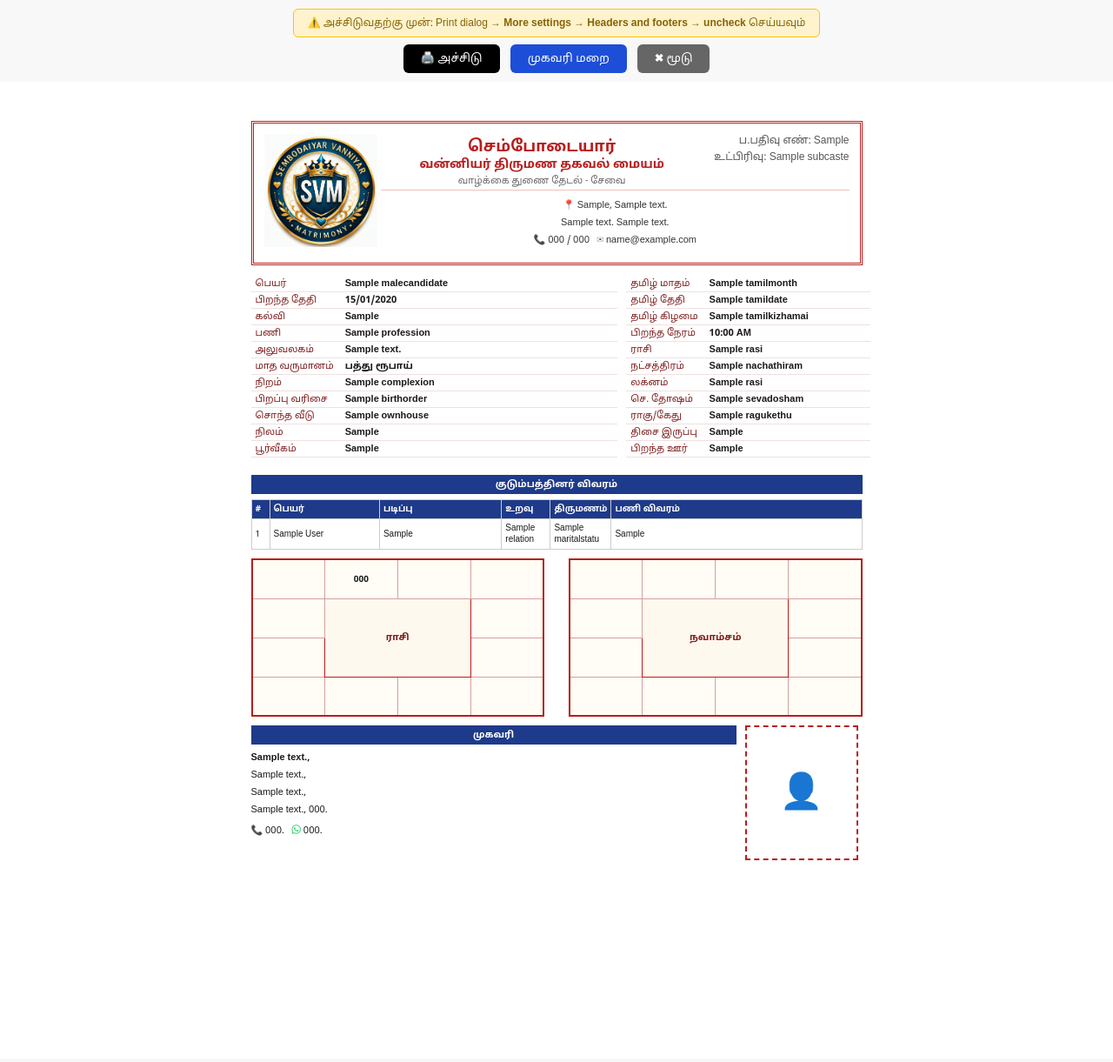
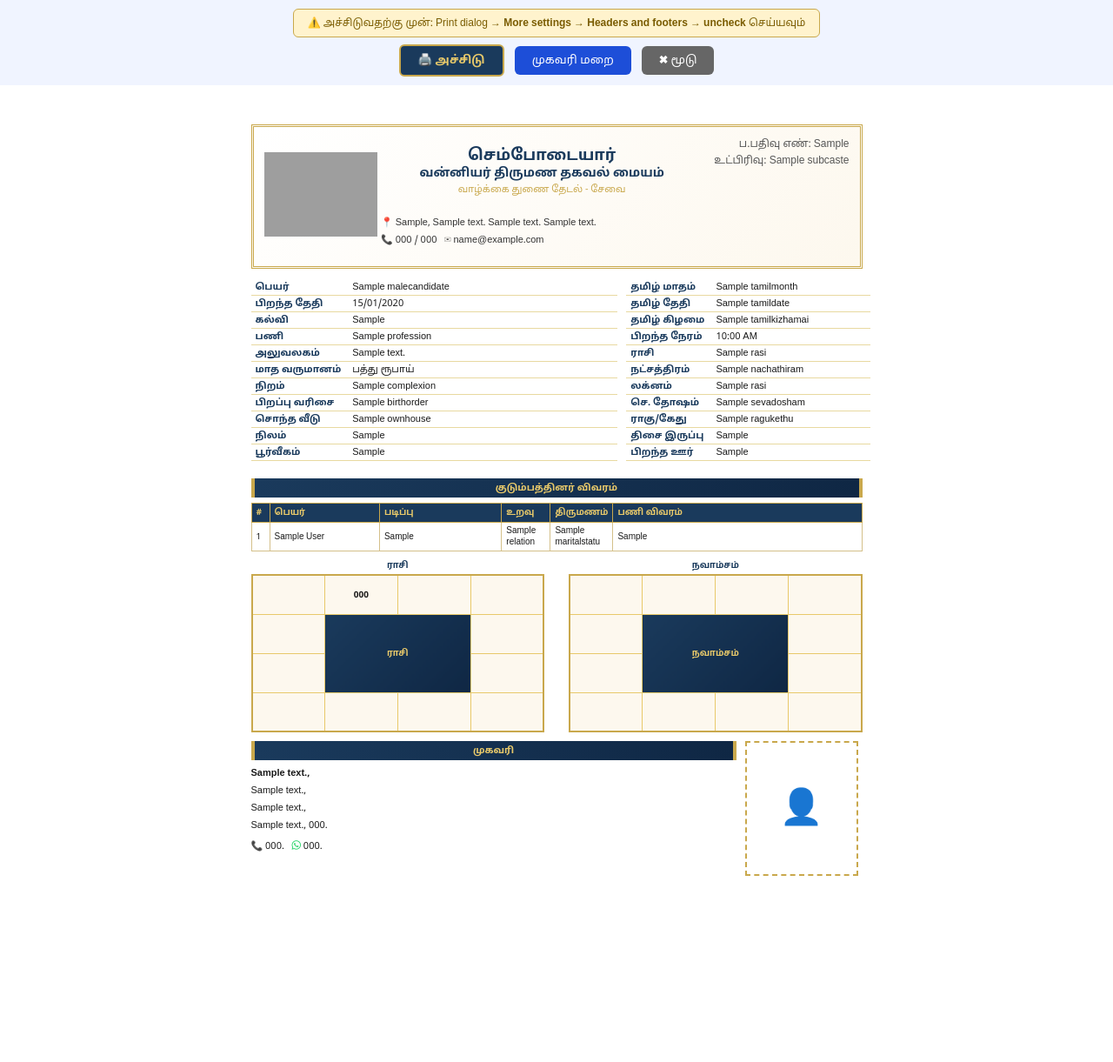
Before and after one commit to asaimani/sembodai, a Django app: page /candidates/M/1/print/?plain=1 in a window 1280 px wide. Shown: the whole page at 87% size. Before the commit the page ends 989 px from the top, so only its background shows below. Run offline with Django 5.2, Linux system fonts and the light colour scheme; a user stored in the database is signed in; tables that the repository leaves empty hold one stand-in row (values such as "Sample post"); parts of the project's set-up code (start-up, migrations or seed data) failed here and were passed over; grey boxes are pictures that could not be loaded.

Commit message:
Add navy-gold theme to plain print matching new SVM logo

```diff
--- a/templates/matrimony/candidate_print_plain.html
+++ b/templates/matrimony/candidate_print_plain.html
@@ -8,17 +8,67 @@
     <link href="https://fonts.googleapis.com/css2?family=Noto+Sans+Tamil:wght@300;400;500;600;700&display=swap" rel="stylesheet">
     <link href="https://cdnjs.cloudflare.com/ajax/libs/font-awesome/6.4.0/css/all.min.css" rel="stylesheet">
     <style>
+        :root {
+            --navy:  #1a3a5c;
+            --navy2: #0f2744;
+            --gold:  #c9a84c;
+            --gold2: #e8c96a;
+            --cream: #fdf8ee;
+            --light: #eaf1fb;
+        }
         * { font-family: 'Noto Sans Tamil', sans-serif; margin: 0; padding: 0; box-sizing: border-box; }
         body { background: #fff; color: #1a1a1a; }
         .page { width: 210mm; min-height: 297mm; margin: 0 auto; padding: 12mm; background: #fff; }
-        .header { text-align: center; border: 3px double #b91c1c; padding: 12px; margin-bottom: 12px; background: #fff; }
-        .uid-banner { background: #1e3a8a; color: #fff; text-align: center; padding: 6px; font-size: 14px; font-weight: 700; margin-bottom: 12px; border-radius: 4px; }
-        .section-title { background: #1e3a8a; color: #fff; padding: 4px 10px; font-size: 11px; font-weight: 600; margin-bottom: 6px; text-align: center; }
-        table.info-table { width: 100%; border-collapse: collapse; table-layout: auto; }
-        table.info-table td { padding: 2px 5px; font-size: 11px; border-bottom: 1px solid #f0e0e0; vertical-align: top; }
-        table.info-table td:first-child { color: #7f1d1d; white-space: nowrap; width: 1%; font-weight: 500; padding-right: 8px; }
-        table.info-table td:last-child { color: #1a1a1a; font-weight: 600; word-break: break-word; }
+
+        /* Header */
+        .header {
+            border: 3px double var(--gold);
+            padding: 12px;
+            margin-bottom: 12px;
+            background: linear-gradient(135deg, #fff 0%, var(--cream) 100%);
+        }
+        .header-title-main { font-size: 18px; font-weight: 700; color: var(--navy); }
+        .header-title-sub  { font-size: 14px; font-weight: 700; color: var(--navy); white-space: nowrap; }
+        .header-tagline    { color: var(--gold); font-size: 11px; margin-top: 3px; }
+        .header-admin      { font-size: 11px; color: #333; line-height: 1.8; }
+        .header-divider    { border-top: 1px solid var(--gold2); margin-top: 5px; padding-top: 4px; }
+
+        /* Section titles */
+        .section-title {
+            background: linear-gradient(90deg, var(--navy) 0%, var(--navy2) 100%);
+            color: var(--gold2);
+            padding: 4px 10px;
+            font-size: 11px;
+            font-weight: 600;
+            margin-bottom: 6px;
+            text-align: center;
+            border-left: 4px solid var(--gold);
+            border-right: 4px solid var(--gold);
+        }
+
+        /* Info tables */
+        table.info-table { width: 100%; border-collapse: collapse; }
+        table.info-table td { padding: 2px 5px; font-size: 11px; border-bottom: 1px solid #e8d9a0; vertical-align: top; }
+        table.info-table td:first-child { color: var(--navy); white-space: nowrap; width: 1%; font-weight: 600; padding-right: 8px; }
+        table.info-table td:last-child  { color: #1a1a1a; font-weight: 500; word-break: break-word; }
+
         .section { margin-bottom: 10px; }
+
+        /* Family table */
+        table.family-table { width: 100%; border-collapse: collapse; font-size: 10px; }
+        table.family-table th { background: var(--navy); color: var(--gold2); padding: 4px 5px; text-align: left; border: 1px solid var(--gold); }
+        table.family-table td { padding: 3px 5px; border: 1px solid #d4c08a; }
+        table.family-table tr:nth-child(even) td { background: var(--cream); }
+
+        /* Jathagam */
+        .jathagam-outer { width: 100%; border-collapse: collapse; border: 2px solid var(--gold); background: var(--cream); }
+        .jathagam-outer td { border: 1px solid var(--gold2); padding: 3px; font-size: 10px; font-weight: 600; height: 45px; vertical-align: middle; text-align: center; width: 25%; }
+        .jathagam-center { background: linear-gradient(135deg, var(--navy) 0%, var(--navy2) 100%); color: var(--gold2); font-weight: 700; font-size: 11px; }
+
+        /* Photo */
+        .photo-img { width: 130px; height: 155px; object-fit: cover; border: 2px solid var(--gold); display: block; }
+        .photo-placeholder { width: 130px; height: 155px; display: flex; align-items: center; justify-content: center; border: 2px dashed var(--gold); font-size: 40px; color: #ccc; }
+
         @page { margin: 10mm; size: A4; }
         @media print {
             .no-print { display: none !important; }
@@ -30,11 +80,11 @@
 <body>
 
 <!-- Toolbar -->
-<div class="no-print" style="text-align:center;padding:10px;background:#f8f8f8;">
-    <div style="background:#fff3cd;border:1px solid #ffc107;border-radius:6px;padding:8px 16px;display:inline-block;margin-bottom:8px;font-size:12px;color:#856404;">
+<div class="no-print" style="text-align:center;padding:10px;background:#f0f4ff;">
+    <div style="background:#fff3cd;border:1px solid #c9a84c;border-radius:6px;padding:8px 16px;display:inline-block;margin-bottom:8px;font-size:12px;color:#7a5c00;">
         ⚠️ அச்சிடுவதற்கு முன்: Print dialog → <strong>More settings</strong> → <strong>Headers and footers</strong> → <strong>uncheck</strong> செய்யவும்
     </div><br>
-    <button onclick="window.print()" style="background:#000;color:#fff;border:none;padding:8px 20px;border-radius:6px;cursor:pointer;font-family:inherit;">🖨️ அச்சிடு</button>
+    <button onclick="window.print()" style="background:var(--navy,#1a3a5c);color:#e8c96a;border:2px solid #c9a84c;padding:8px 20px;border-radius:6px;cursor:pointer;font-family:inherit;font-weight:600;">🖨️ அச்சிடு</button>
     <button id="btn-toggle-address" onclick="toggleAddress()" style="background:#1d4ed8;color:#fff;border:none;padding:8px 20px;border-radius:6px;cursor:pointer;font-family:inherit;margin-left:8px;">முகவரி மறை</button>
     <button onclick="window.close()" style="background:#666;color:#fff;border:none;padding:8px 20px;border-radius:6px;cursor:pointer;font-family:inherit;margin-left:8px;">✖ மூடு</button>
 </div>
@@ -46,12 +96,12 @@
     <table style="width:100%;border:none;border-collapse:collapse;">
         <tr>
             <td style="width:20%;text-align:left;vertical-align:middle;border:none;padding:0;" rowspan="2">
-                <img src="{% static 'images/bluelogo.png' %}" alt="Logo" style="width:130px;height:130px;object-fit:contain;">
+                <img src="{% static 'images/blueprintlogo.png' %}" alt="Logo" style="width:130px;height:130px;object-fit:contain;">
             </td>
             <td style="width:55%;text-align:center;vertical-align:middle;border:none;padding:0 8px;">
-                <div style="font-size:18px;font-weight:700;color:#b91c1c;">செம்போடையார்</div>
-                <div style="font-size:14px;font-weight:700;white-space:nowrap;color:#b91c1c;">வன்னியர் திருமண தகவல் மையம்</div>
-                <div style="color:#666;font-size:11px;margin-top:3px;">வாழ்க்கை துணை தேடல் - சேவை</div>
+                <div class="header-title-main">செம்போடையார்</div>
+                <div class="header-title-sub">வன்னியர் திருமண தகவல் மையம்</div>
+                <div class="header-tagline">வாழ்க்கை துணை தேடல் - சேவை</div>
             </td>
             <td style="width:25%;text-align:right;vertical-align:top;border:none;padding:0 0 0 8px;">
                 {% if candidate.old_reg_no %}<div style="font-size:12px;color:#555;white-space:nowrap;">ப.பதிவு எண்: {{ candidate.old_reg_no }}</div>{% endif %}
@@ -60,10 +110,10 @@
         </tr>
         {% if admin_profile %}
         <tr>
-            <td colspan="2" style="border:none;border-top:1px solid #f0c0c0;padding:5px 8px 0 8px;">
-                <div style="font-size:11px;color:#333;line-height:1.8;">
-                    📍 {{ admin_profile.location }}{% if admin_profile.address_line1 %}, {{ admin_profile.address_line1 }}{% endif %}<br>
-                    {% if admin_profile.address_line2 %}{{ admin_profile.address_line2 }}{% endif %}
+            <td colspan="2" style="border:none;" class="header-divider">
+                <div class="header-admin">
+                    📍 {{ admin_profile.location }}{% if admin_profile.address_line1 %}, {{ admin_profile.address_line1 }}{% endif %}
+                    {% if admin_profile.address_line2 %} {{ admin_profile.address_line2 }}{% endif %}
                     {% if admin_profile.address_line3 %} {{ admin_profile.address_line3 }}{% endif %}<br>
                     📞 {{ admin_profile.phone }}{% if admin_profile.alternate_phone %} / {{ admin_profile.alternate_phone }}{% endif %}{% if admin_profile.email %} &nbsp;&nbsp;✉ {{ admin_profile.email }}{% endif %}
                 </div>
@@ -73,10 +123,7 @@
     </table>
 </div>
 
-<!-- UID Banner — name only, no பதிவு எண் -->
-
-
-<!-- ROW 1: அடிப்படை (65%) | ஜோதிட (35%) -->
+<!-- ROW 1: அடிப்படை (60%) | ஜோதிட (40%) -->
 <div style="display:grid;grid-template-columns:60% 40%;gap:10px;margin-bottom:10px;align-items:start;">
 
     <div class="section">
@@ -118,26 +165,26 @@
 {% if family_members %}
 <div class="section">
     <div class="section-title">குடும்பத்தினர் விவரம்</div>
-    <table style="width:100%;border-collapse:collapse;font-size:10px;">
+    <table class="family-table">
         <thead>
-            <tr style="background:#1e3a8a;color:#fff;">
-                <th style="padding:4px;border:1px solid #ccc;text-align:left;width:3%">#</th>
-                <th style="padding:4px;border:1px solid #ccc;text-align:left;width:18%">பெயர்</th>
-                <th style="padding:4px;border:1px solid #ccc;text-align:left;width:20%">படிப்பு</th>
-                <th style="padding:4px;border:1px solid #ccc;text-align:left;width:8%">உறவு</th>
-                <th style="padding:4px;border:1px solid #ccc;text-align:left;width:8%">திருமணம்</th>
-                <th style="padding:4px;border:1px solid #ccc;text-align:left;">பணி விவரம்</th>
+            <tr>
+                <th style="width:3%">#</th>
+                <th style="width:18%">பெயர்</th>
+                <th style="width:20%">படிப்பு</th>
+                <th style="width:8%">உறவு</th>
+                <th style="width:8%">திருமணம்</th>
+                <th>பணி விவரம்</th>
             </tr>
         </thead>
         <tbody>
             {% for fm in family_members %}
-            <tr style="background:{% if forloop.counter|divisibleby:2 %}#fef9ee{% else %}white{% endif %};">
-                <td style="padding:4px;border:1px solid #ccc;">{{ forloop.counter }}</td>
-                <td style="padding:4px;border:1px solid #ccc;">{{ fm.name }}</td>
-                <td style="padding:4px;border:1px solid #ccc;">{{ fm.education|default:"-" }}</td>
-                <td style="padding:4px;border:1px solid #ccc;">{{ fm.relation|default:"-" }}</td>
-                <td style="padding:4px;border:1px solid #ccc;">{{ fm.marital_status|default:"-" }}</td>
-                <td style="padding:4px;border:1px solid #ccc;">{{ fm.job_info|default:"-" }}</td>
+            <tr>
+                <td>{{ forloop.counter }}</td>
+                <td>{{ fm.name }}</td>
+                <td>{{ fm.education|default:"-" }}</td>
+                <td>{{ fm.relation|default:"-" }}</td>
+                <td>{{ fm.marital_status|default:"-" }}</td>
+                <td>{{ fm.job_info|default:"-" }}</td>
             </tr>
             {% endfor %}
         </tbody>
@@ -147,57 +194,56 @@
 
 <!-- ROW 3: ஜாதக சக்கரம் -->
 <div class="section">
-
     <div style="display:flex;gap:2%;justify-content:space-between;">
-        <!-- Rasi -->
         <div style="width:48%;">
-            <table style="width:100%;border-collapse:collapse;border:2px solid #b91c1c;background:#fffdf5;">
+            <div style="text-align:center;font-size:10px;font-weight:700;color:var(--navy);margin-bottom:3px;">ராசி</div>
+            <table class="jathagam-outer">
                 <tr>
-                    <td style="width:25%;height:45px;border:1px solid #d4a0a0;padding:3px;font-size:10px;font-weight:600;vertical-align:middle;text-align:center;">{% house_display jathagam_map 'R' 12 %}</td>
-                    <td style="width:25%;height:45px;border:1px solid #d4a0a0;padding:3px;font-size:10px;font-weight:600;vertical-align:middle;text-align:center;">{% house_display jathagam_map 'R' 1 %}</td>
-                    <td style="width:25%;height:45px;border:1px solid #d4a0a0;padding:3px;font-size:10px;font-weight:600;vertical-align:middle;text-align:center;">{% house_display jathagam_map 'R' 2 %}</td>
-                    <td style="width:25%;height:45px;border:1px solid #d4a0a0;padding:3px;font-size:10px;font-weight:600;vertical-align:middle;text-align:center;">{% house_display jathagam_map 'R' 3 %}</td>
+                    <td>{% house_display jathagam_map 'R' 12 %}</td>
+                    <td>{% house_display jathagam_map 'R' 1 %}</td>
+                    <td>{% house_display jathagam_map 'R' 2 %}</td>
+                    <td>{% house_display jathagam_map 'R' 3 %}</td>
                 </tr>
                 <tr>
-                    <td style="height:45px;border:1px solid #d4a0a0;padding:3px;font-size:10px;font-weight:600;vertical-align:middle;text-align:center;">{% house_display jathagam_map 'R' 11 %}</td>
-                    <td colspan="2" rowspan="2" style="text-align:center;vertical-align:middle;border:1px solid #b91c1c;background:#fef9ee;font-weight:700;color:#7f1d1d;font-size:11px;">ராசி</td>
-                    <td style="height:45px;border:1px solid #d4a0a0;padding:3px;font-size:10px;font-weight:600;vertical-align:middle;text-align:center;">{% house_display jathagam_map 'R' 4 %}</td>
+                    <td>{% house_display jathagam_map 'R' 11 %}</td>
+                    <td colspan="2" rowspan="2" class="jathagam-center">ராசி</td>
+                    <td>{% house_display jathagam_map 'R' 4 %}</td>
                 </tr>
                 <tr>
-                    <td style="height:45px;border:1px solid #d4a0a0;padding:3px;font-size:10px;font-weight:600;vertical-align:middle;text-align:center;">{% house_display jathagam_map 'R' 10 %}</td>
-                    <td style="height:45px;border:1px solid #d4a0a0;padding:3px;font-size:10px;font-weight:600;vertical-align:middle;text-align:center;">{% house_display jathagam_map 'R' 5 %}</td>
+                    <td>{% house_display jathagam_map 'R' 10 %}</td>
+                    <td>{% house_display jathagam_map 'R' 5 %}</td>
                 </tr>
                 <tr>
-                    <td style="height:45px;border:1px solid #d4a0a0;padding:3px;font-size:10px;font-weight:600;vertical-align:middle;text-align:center;">{% house_display jathagam_map 'R' 9 %}</td>
-                    <td style="height:45px;border:1px solid #d4a0a0;padding:3px;font-size:10px;font-weight:600;vertical-align:middle;text-align:center;">{% house_display jathagam_map 'R' 8 %}</td>
-                    <td style="height:45px;border:1px solid #d4a0a0;padding:3px;font-size:10px;font-weight:600;vertical-align:middle;text-align:center;">{% house_display jathagam_map 'R' 7 %}</td>
-                    <td style="height:45px;border:1px solid #d4a0a0;padding:3px;font-size:10px;font-weight:600;vertical-align:middle;text-align:center;">{% house_display jathagam_map 'R' 6 %}</td>
+                    <td>{% house_display jathagam_map 'R' 9 %}</td>
+                    <td>{% house_display jathagam_map 'R' 8 %}</td>
+                    <td>{% house_display jathagam_map 'R' 7 %}</td>
+                    <td>{% house_display jathagam_map 'R' 6 %}</td>
                 </tr>
             </table>
         </div>
-        <!-- Navamsam -->
         <div style="width:48%;">
-            <table style="width:100%;border-collapse:collapse;border:2px solid #b91c1c;background:#fffdf5;">
+            <div style="text-align:center;font-size:10px;font-weight:700;color:var(--navy);margin-bottom:3px;">நவாம்சம்</div>
+            <table class="jathagam-outer">
                 <tr>
-                    <td style="width:25%;height:45px;border:1px solid #d4a0a0;padding:3px;font-size:10px;font-weight:600;vertical-align:middle;text-align:center;">{% house_display jathagam_map 'N' 12 %}</td>
-                    <td style="width:25%;height:45px;border:1px solid #d4a0a0;padding:3px;font-size:10px;font-weight:600;vertical-align:middle;text-align:center;">{% house_display jathagam_map 'N' 1 %}</td>
-                    <td style="width:25%;height:45px;border:1px solid #d4a0a0;padding:3px;font-size:10px;font-weight:600;vertical-align:middle;text-align:center;">{% house_display jathagam_map 'N' 2 %}</td>
-                    <td style="width:25%;height:45px;border:1px solid #d4a0a0;padding:3px;font-size:10px;font-weight:600;vertical-align:middle;text-align:center;">{% house_display jathagam_map 'N' 3 %}</td>
+                    <td>{% house_display jathagam_map 'N' 12 %}</td>
+                    <td>{% house_display jathagam_map 'N' 1 %}</td>
+                    <td>{% house_display jathagam_map 'N' 2 %}</td>
+                    <td>{% house_display jathagam_map 'N' 3 %}</td>
                 </tr>
                 <tr>
-                    <td style="height:45px;border:1px solid #d4a0a0;padding:3px;font-size:10px;font-weight:600;vertical-align:middle;text-align:center;">{% house_display jathagam_map 'N' 11 %}</td>
-                    <td colspan="2" rowspan="2" style="text-align:center;vertical-align:middle;border:1px solid #b91c1c;background:#fef9ee;font-weight:700;color:#7f1d1d;font-size:11px;">நவாம்சம்</td>
-                    <td style="height:45px;border:1px solid #d4a0a0;padding:3px;font-size:10px;font-weight:600;vertical-align:middle;text-align:center;">{% house_display jathagam_map 'N' 4 %}</td>
+                    <td>{% house_display jathagam_map 'N' 11 %}</td>
+                    <td colspan="2" rowspan="2" class="jathagam-center">நவாம்சம்</td>
+                    <td>{% house_display jathagam_map 'N' 4 %}</td>
                 </tr>
                 <tr>
-                    <td style="height:45px;border:1px solid #d4a0a0;padding:3px;font-size:10px;font-weight:600;vertical-align:middle;text-align:center;">{% house_display jathagam_map 'N' 10 %}</td>
-                    <td style="height:45px;border:1px solid #d4a0a0;padding:3px;font-size:10px;font-weight:600;vertical-align:middle;text-align:center;">{% house_display jathagam_map 'N' 5 %}</td>
+                    <td>{% house_display jathagam_map 'N' 10 %}</td>
+                    <td>{% house_display jathagam_map 'N' 5 %}</td>
                 </tr>
                 <tr>
-                    <td style="height:45px;border:1px solid #d4a0a0;padding:3px;font-size:10px;font-weight:600;vertical-align:middle;text-align:center;">{% house_display jathagam_map 'N' 9 %}</td>
-                    <td style="height:45px;border:1px solid #d4a0a0;padding:3px;font-size:10px;font-weight:600;vertical-align:middle;text-align:center;">{% house_display jathagam_map 'N' 8 %}</td>
-                    <td style="height:45px;border:1px solid #d4a0a0;padding:3px;font-size:10px;font-weight:600;vertical-align:middle;text-align:center;">{% house_display jathagam_map 'N' 7 %}</td>
-                    <td style="height:45px;border:1px solid #d4a0a0;padding:3px;font-size:10px;font-weight:600;vertical-align:middle;text-align:center;">{% house_display jathagam_map 'N' 6 %}</td>
+                    <td>{% house_display jathagam_map 'N' 9 %}</td>
+                    <td>{% house_display jathagam_map 'N' 8 %}</td>
+                    <td>{% house_display jathagam_map 'N' 7 %}</td>
+                    <td>{% house_display jathagam_map 'N' 6 %}</td>
                 </tr>
             </table>
         </div>
@@ -206,10 +252,9 @@
 
 <!-- ROW 4: முகவரி (left) | Photo (right) -->
 <div style="display:grid;grid-template-columns:1fr 135px;gap:10px;align-items:start;margin-bottom:10px;">
-
     <div>
         <div id="no-address-notice" style="display:none;">
-            <div style="font-size:11px;font-weight:700;margin-bottom:5px;">செம்போடையார் வன்னியர் திருமண தகவல் மையம்</div>
+            <div style="font-size:11px;font-weight:700;color:var(--navy);margin-bottom:5px;">செம்போடையார் வன்னியர் திருமண தகவல் மையம்</div>
             <ul style="font-size:10px;line-height:1.8;color:#333;margin:0;padding-left:14px;list-style-type:disc;">
                 <li>கடந்த 30 ஆண்டுகளாக நம்பிக்கையான திருமண சேவையை வழங்கி வருகிறோம்.</li>
                 <li>பாதுகாப்பு கருதி, முகவரி இல்லாத சுயவிவரங்களை (Bio-data) மட்டும் அனுப்பியுள்ளோம்.</li>
@@ -232,12 +277,11 @@
             </div>
         </div>
     </div>
-
     <div style="text-align:right;">
         {% if photo_base64 %}
-            <img src="{{ photo_base64 }}" style="width:130px;height:155px;object-fit:cover;border:2px solid #b91c1c;display:block;">
+            <img src="{{ photo_base64 }}" class="photo-img">
         {% else %}
-            <div style="width:130px;height:155px;display:flex;align-items:center;justify-content:center;border:2px dashed #b91c1c;font-size:40px;color:#ccc;">👤</div>
+            <div class="photo-placeholder">👤</div>
         {% endif %}
     </div>
 </div>
```
